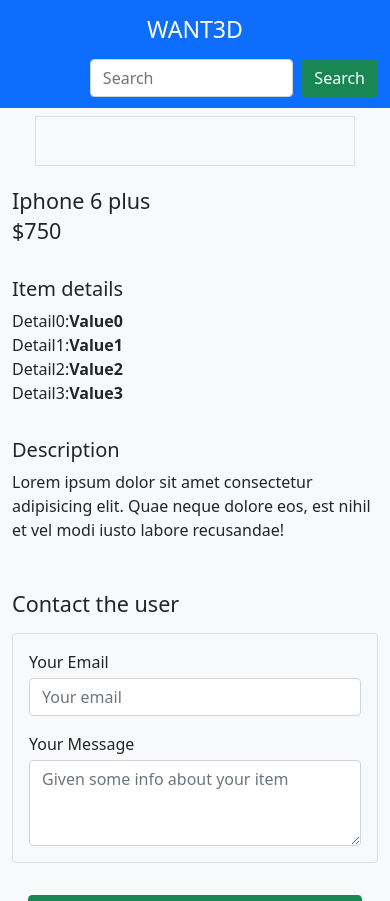
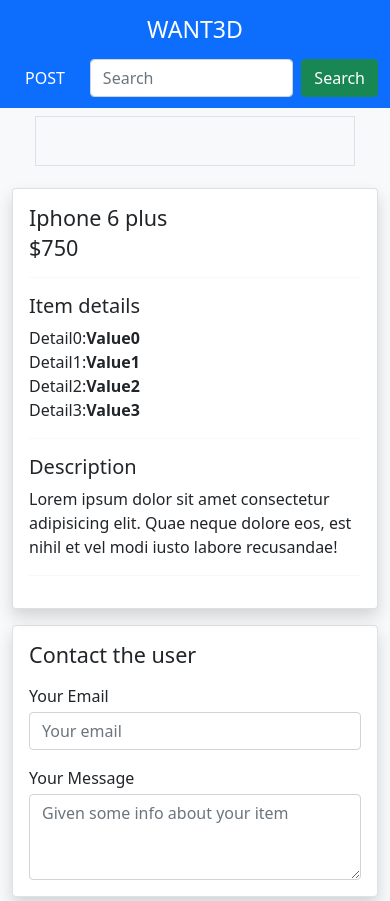
Before and after one commit to toundaherve/want3d, a Next.js app: page /item in a window 390 px wide. Shown: the top 901 px of the page. Built offline with nearby package versions, Linux system fonts and the light colour scheme.

Commit message:
Added Item page colors

```diff
--- a/components/Header.js
+++ b/components/Header.js
@@ -41,7 +41,10 @@
         <div className="col-12">
           <div className="d-flex">
             <div className="">
-              <Button purpose="link" link="/post">
+              <Button
+                purpose="link text-white text-decoration-none"
+                link="/post"
+              >
                 POST
               </Button>
             </div>
--- a/components/ItemPage.js
+++ b/components/ItemPage.js
@@ -125,10 +125,10 @@
       <div className="container post-form-width ">
         <TopAd />
         <span className="d-block mb-3"></span>
-        <div className="d-none d-md-block">
+        {/* <div className="d-none d-md-block">
           <Breadcrumb />
           <span className="d-block mb-3"></span>
-        </div>
+        </div> */}
         <div>
           <Item />
           <Contact />
@@ -141,7 +141,7 @@
 
 function Item() {
   return (
-    <div>
+    <div className="bg-white p-3 p-md-32px card shadow">
       <h4 className="mb-0">Iphone 6 plus</h4>
       <span className="d-block mb-1"></span>
       <p className="h4 mb-0">$750</p>
@@ -183,10 +183,10 @@
 
 function Contact() {
   return (
-    <form className="pt-3 ">
-      <h4 className="mb-0">Contact the user</h4>
-      <span className="d-block mb-3"></span>
+    <form className="pt-3">
       <FormSection>
+        <h4 className="mb-0">Contact the user</h4>
+        <span className="d-block mb-3"></span>
         <FormField>
           <Label htmlFor="email-field">Your Email</Label>
           <span className="d-block mb-1"></span>
--- a/components/Layout.js
+++ b/components/Layout.js
@@ -4,7 +4,7 @@
 export default function Layout({ children }) {
   return (
     <div>
-      <div className="min-vh-100 bg-light">
+      <div className="min-vh-100">
         <Header />
         {children}
       </div>
--- a/components/PostPage.js
+++ b/components/PostPage.js
@@ -262,10 +262,10 @@
         <form action="">
           <h4 className="mb-0">Make a poster</h4>
           <span className="d-block mb-3"></span>
-          <FormSection>
+          {/* <FormSection>
             <ImageField />
           </FormSection>
-          <span className="d-block mb-3"></span>
+          <span className="d-block mb-3"></span> */}
           <FormSection>
             <FormField>
               <Label htmlFor="name-field">Item name</Label>
@@ -387,7 +387,9 @@
 
 export function FormSection({ children }) {
   return (
-    <div className="p-3 p-md-32px bg-light border rounded">{children}</div>
+    <div className="p-3 p-md-32px bg-white border rounded shadow">
+      {children}
+    </div>
   );
 }
 
--- a/styles/globals.css
+++ b/styles/globals.css
@@ -1,3 +1,7 @@
+body {
+  background-color: #f8f9fa !important;
+}
+
 .p-12px {
   padding: 12px !important;
 }
```
